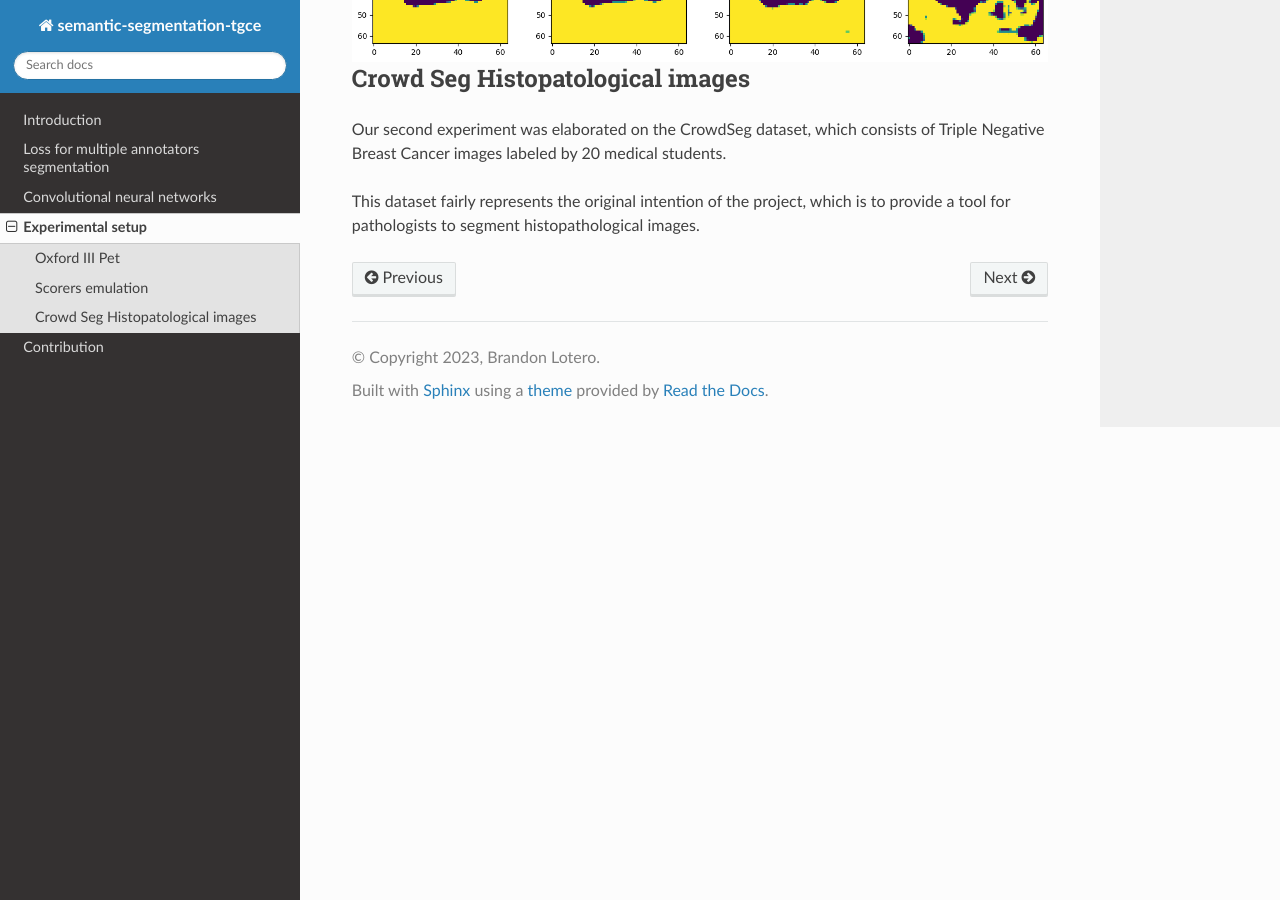
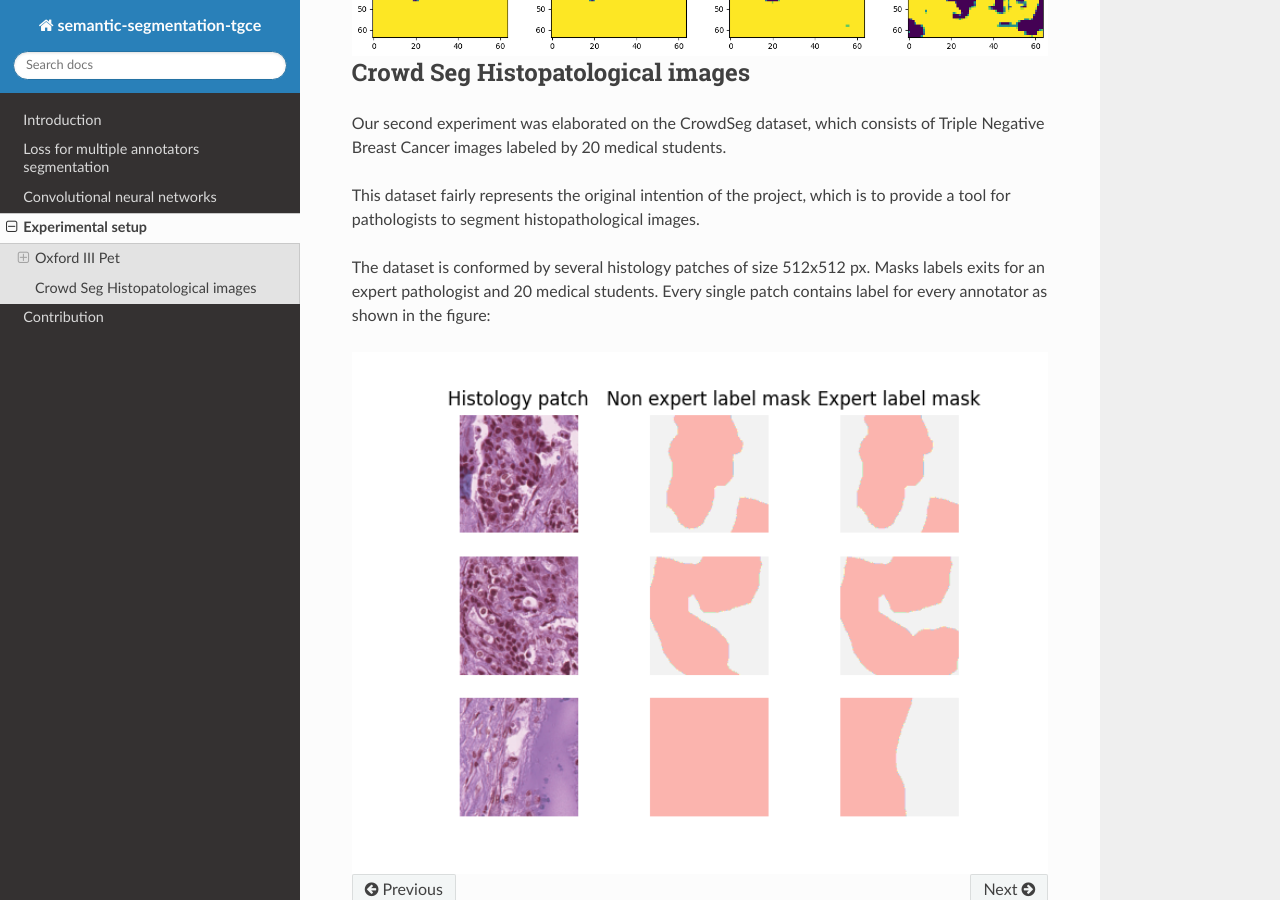
Before and after one commit to blotero/seg_tgce, a Sphinx documentation site: the page built from docs/source/experiments.rst, in a window 1280 px wide and 900 px high, scrolled down 1024 px. Built offline with Sphinx 7.4.7 and the Read the Docs theme 2.0.0, drawn with Linux system fonts in a browser that asks for light colours.

Commit message:
docs\feat: #48 details on crowd seg dataset
- added minor details on crowd seg dataset documentation

```diff
--- a/docs/source/contribution.rst
+++ b/docs/source/contribution.rst
@@ -53,8 +53,8 @@
 Development environment
 =======================
 
-Please setup your development environment with ``venv`` for python 3.11 as
-follows
+Please setup your development environment with ``venv`` for python 3.11
+as follows
 
 .. code:: bash
 
@@ -79,8 +79,6 @@
 
    make html
 
-
-
 Besides, if you want to apply formatting to your docs, you can use
 ``rstfmt``:
 
--- a/docs/source/experiments.rst
+++ b/docs/source/experiments.rst
@@ -23,9 +23,8 @@
 
 https://github.com/UN-GCPDS/python-gcpds.image_segmentation
 
-*******************
- Scorers emulation
-*******************
+Scorers emulation
+=================
 
 On itself, the Oxford-IIIT Pet dataset contains the masks which reffer
 to the ground truth and not to labels from different annotators, which
@@ -51,3 +50,13 @@
 This dataset fairly represents the original intention of the project,
 which is to provide a tool for pathologists to segment histopathological
 images.
+
+The dataset is conformed by several histology patches of size 512x512
+px. Masks labels exits for an expert pathologist and 20 medical
+students. Every single patch contains label for every annotator as shown
+in the figure:
+
+.. image:: resources/crowd-seg-example-instances.png
+   :width: 100%
+   :align: center
+   :alt: Different labeling instances for three different patches of the CrowdSeg dataset.
```
Also changed, not shown: docs/source/resources/crowd-seg-example-instances.png (added).
